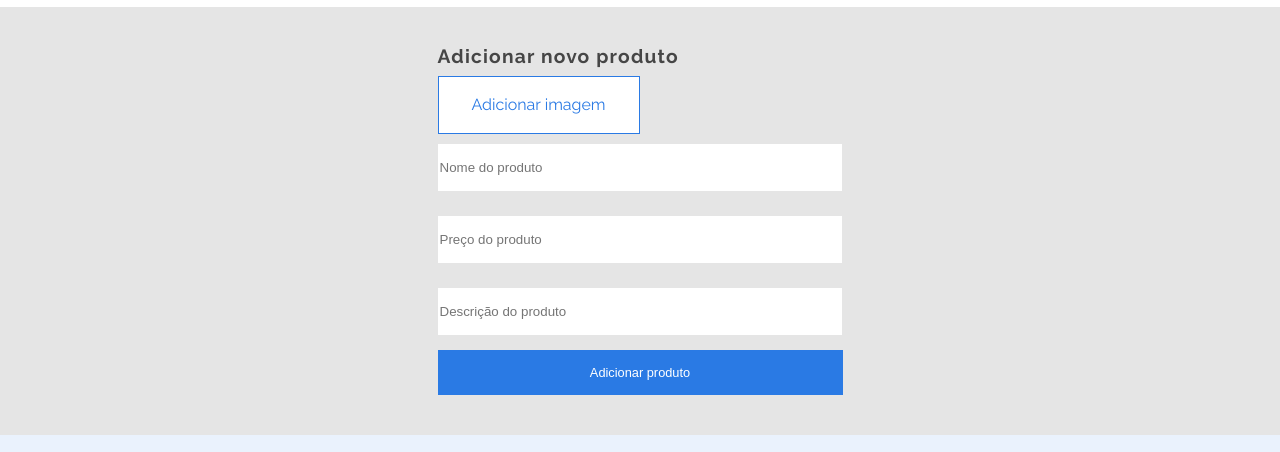
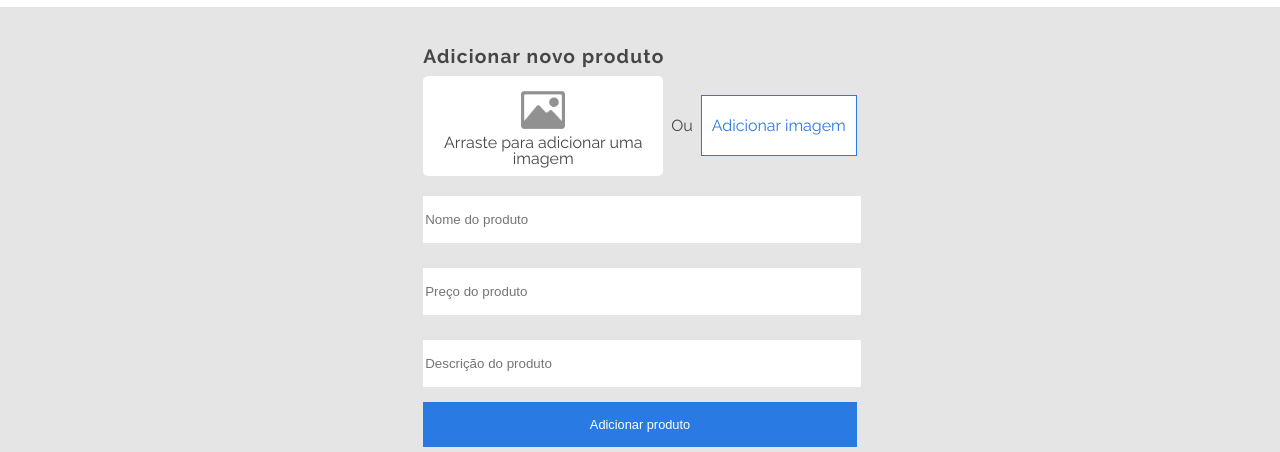
Before and after one commit to IngridsSilveira/AluraGeek, a plain HTML site: page produtos.html in a window 1280 px wide. Shown: the part 73-525 px from the top of the page. Drawn offline with Linux system fonts and the light colour scheme.

Commit message:
adicionei os botões de adicionar imagens

```diff
--- a/assets/css/login.css
+++ b/assets/css/login.css
@@ -32,22 +32,24 @@
 }
 /* RESPONSIO ESPECIFICO */
 @media screen and (min-width: 0) {
+    .form,
     .input,
     .btn_login {
-        width: 200px;
+        width: auto;
     }
 }
 @media screen and (min-width: 768px) {
     .input,
     .btn_login {
-        width: 300px;
+        width: auto;
     }
 }
 @media screen and (min-width: 992px) {
-    .input {
-        width: 340px;
+    .form {
+        width: 400px;
     }
+    .input,
     .btn_login {
-        width: 345px;
+        width: 100%;
     }
 }
--- a/assets/css/produtos.css
+++ b/assets/css/produtos.css
@@ -1,4 +1,31 @@
 /* PARTE DE ADICIONAR OS PRODUTOS*/
+.input_file {
+    display: flex;
+    flex-direction: row;
+    align-items: center;
+    margin: 10px 0;
+}
+.picture__input {
+    margin-right: 8px;
+    background-color: #fff;
+    width: 240px;
+    height: 100px;
+    border-radius: 5px;
+    display: flex;
+    flex-direction: column;
+    align-items: center;
+    justify-content: center;
+    text-align: center;
+}
+.picture__input:hover {
+    color: #797979;
+}
+.img_input {
+    width: 50px;
+}
+.button_input {
+    margin-left: 8px;
+}
 input[type="file"] {
     display: none;
 }
@@ -108,7 +135,14 @@ input[type="file"] {
     }
     .input,
     .btn_produtos {
-        width: 200px;
+        width: auto;
+    }
+    .input_file {
+        flex-direction: column;
+        margin: 20px 0;
+    }
+    .picture__input {
+        margin-bottom: 20px;
     }
     /*PRODUTOS HOME */
     .hidden {
@@ -142,7 +176,7 @@ input[type="file"] {
     }
     .input,
     .btn_produtos {
-        width: 300px;
+        width: auto;
     }
     /*PRODUTOS HOME */
     .hidden {
@@ -165,6 +199,10 @@ input[type="file"] {
     }
 }
 @media screen and (min-width: 992px) {
+    .input_file {
+        flex-direction: row;
+        margin: 10px 0;
+    }
     .btn_header {
         width: 200px;
         font-size: .9rem;
@@ -173,10 +211,13 @@ input[type="file"] {
         left: 740px;
     }
     .input {
-        width: 400px;
+        width: 100%;
+    }
+    .picture__input {
+        margin-bottom: 0;
     }
     .btn_produtos {
-        width: 405px;
+        width: 100%;
     }
     /*PRODUTOS HOME */
     .container {
--- /dev/null
+++ b/js/inputFile.js
@@ -0,0 +1,15 @@
+const inputFile = document.querySelector('#picture__input');
+const pictureImage = document.querySelector('.picture_image');
+const pictureImageTxt = 'Arraste para adicionar uma imagem';
+pictureImage.innerHTML = pictureImageTxt;
+
+inputFile.addEventListener('change', function(e){
+    const inputTarget = e.target;
+    const file = inputTarget.files[0];
+
+    if(file){
+        pictureImage.innerHTML = 'Imagem Selecionada!';
+    } else {
+        pictureImage.innerHTML = pictureImageTxt;
+    }
+});
--- a/produtos.html
+++ b/produtos.html
@@ -28,9 +28,19 @@
             <form class="form" action="#">
                 <h2 class="titulo_padrao">Adicionar novo produto</h2>
 
-                <div class="input-container">
-                    <label draggable="true" class="label" for="arquivo">Adicionar imagem</label>
-                    <input name="arquivo" id="arquivo" type="file" class="input_button" >
+                <div class="input-container input_file">
+                    <div class="picture__input">
+                        <img src="assets/images/icone-d-image-grise.png" alt="icone de imagem" class="img_input">
+                        <label tabIndex="0" class="picture">
+                            <input type="file" class="picture_input" id="picture__input">
+                            <span class="picture_image"></span>
+                        </label>
+                    </div>
+                    Ou
+                    <div class="button_input">
+                        <label class="label" for="arquivo">Adicionar imagem</label>
+                        <input name="arquivo" id="arquivo" type="file" class="input_button" >
+                    </div>
                 </div>
 
                 <div class="input-container">
@@ -81,5 +91,6 @@
             <p>Desenvolvido por <a class="link" href="https://ingridssilveira.github.io/IngridSouza/">Ingrid de Souza</a> 🔥</p>
         </footer>
         <script src="js/app.js" type="module"></script>
+        <script src="js/inputFile.js"></script>
 </body>
 </html>
```
Also changed, not shown: assets/images/icone-d-image-grise.png (added).
